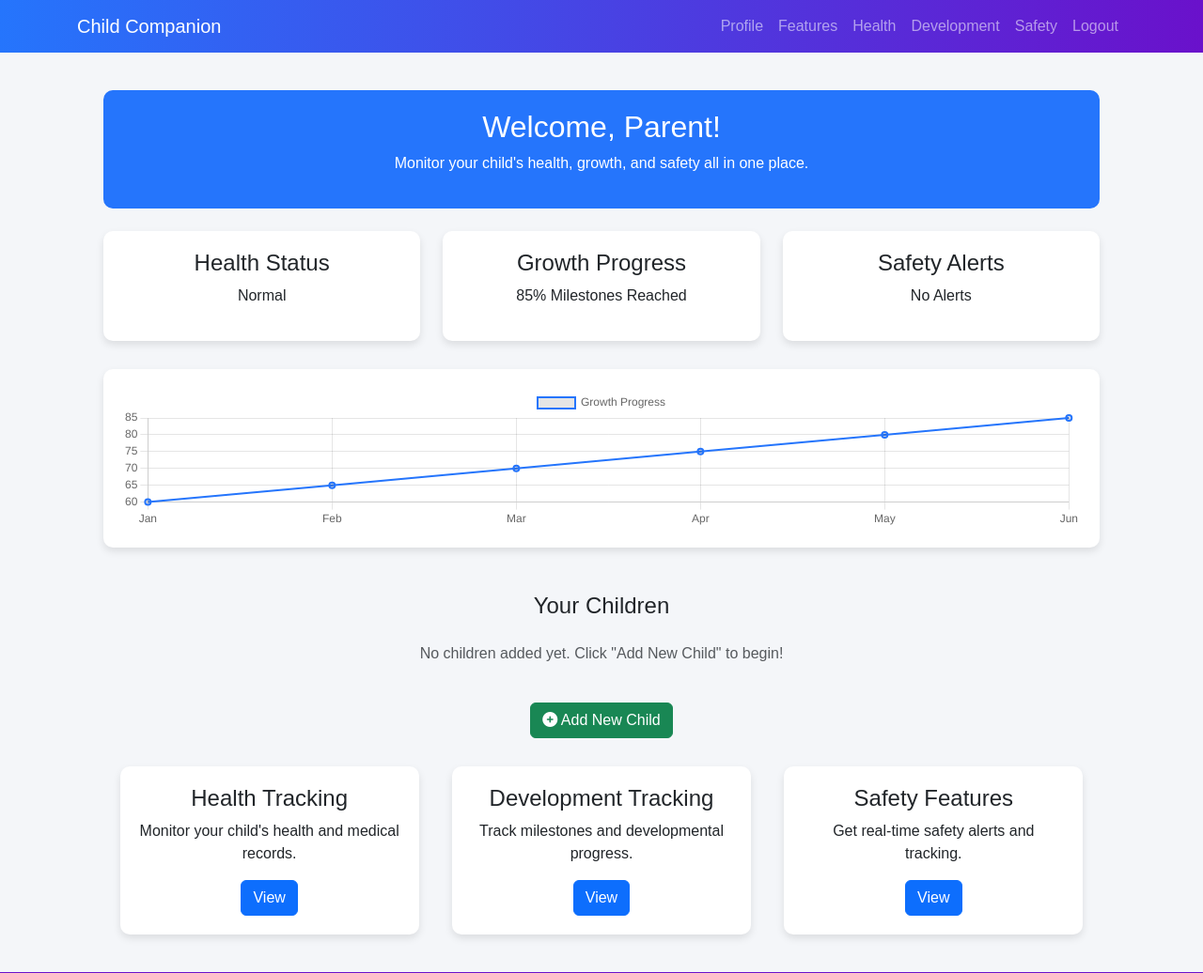
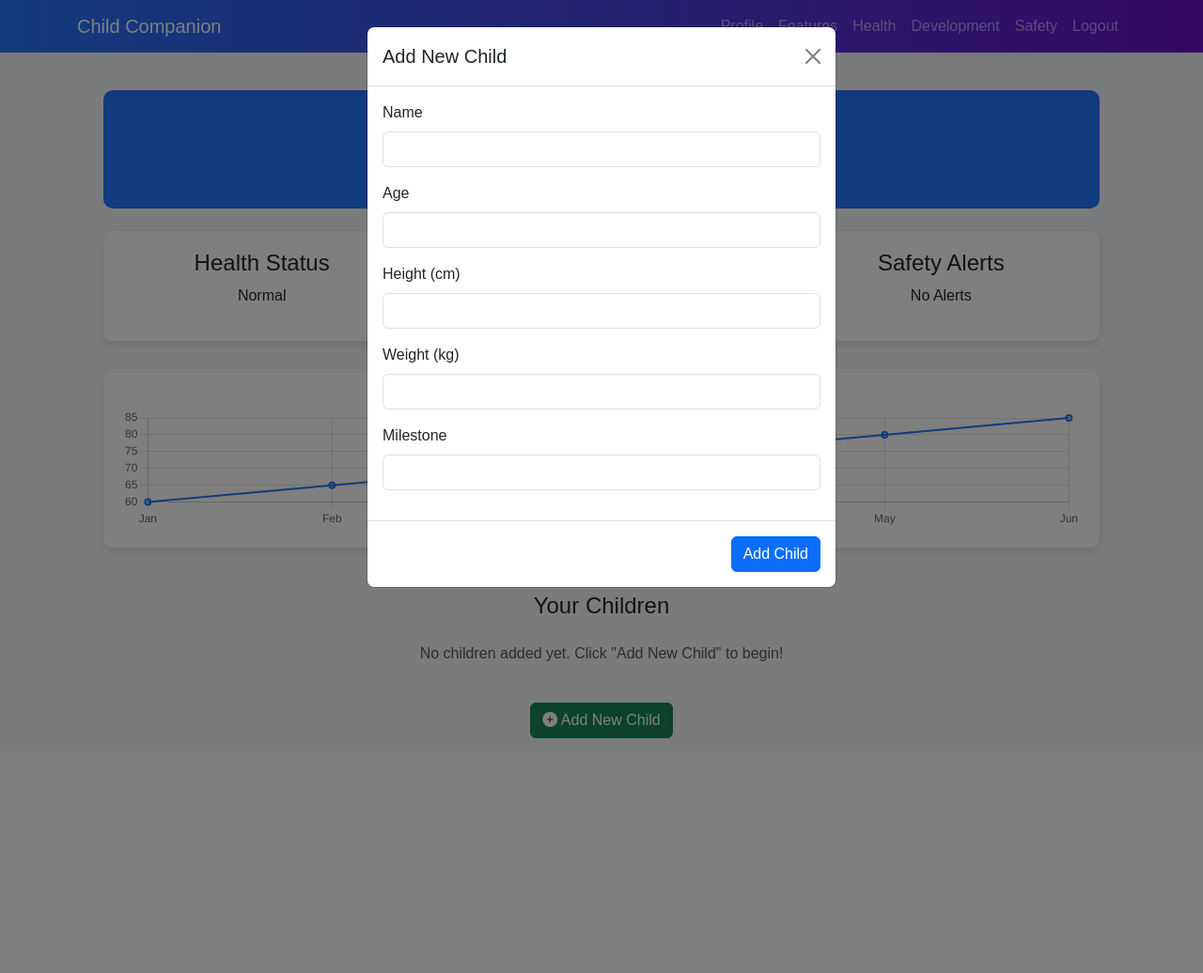
Before and after one commit to Yuvikaa10/Uptrack, a Flask app: page /dashboard in a window 1280 px wide, after a click on "Add New Child". Shown: the top 1036 px of the page at 94% size. After the commit the page ends 786 px from the top, so only its background shows below. Run offline with Flask 3, Linux system fonts and the light colour scheme; a user stored in the database is signed in; some libraries are stand-ins or nearby versions.

Commit message:
add button

```diff
--- a/app.py
+++ b/app.py
@@ -56,12 +56,21 @@
 def signup():
     form = SignupForm()
     if form.validate_on_submit():
+        existing_user = User.query.filter_by(email=form.email.data).first()
+        if existing_user:
+            flash("Email already exists. Please login or use a different email.", "warning")
+            return redirect(url_for("signup"))
+
         hashed_password = generate_password_hash(form.password.data)
         new_user = User(username=form.username.data, email=form.email.data, password=hashed_password)
         db.session.add(new_user)
         db.session.commit()
         flash("Signup successful. Please login.", "success")
         return redirect(url_for("login"))
+
+    return render_template("signup.html", form=form)
+
+
     return render_template("signup.html", form=form)
 
 @app.route("/login", methods=["GET", "POST"])
--- a/templates/dashboard.html
+++ b/templates/dashboard.html
@@ -107,6 +107,46 @@
         </div>
     </div>
 </nav>
+
+<!-- Add Child Modal -->
+<div class="modal fade" id="addChildModal" tabindex="-1" aria-labelledby="addChildModalLabel" aria-hidden="true">
+    <div class="modal-dialog">
+      <div class="modal-content">
+        <form action="{{ url_for('add_child') }}" method="POST">
+          <div class="modal-header">
+            <h5 class="modal-title" id="addChildModalLabel">Add New Child</h5>
+            <button type="button" class="btn-close" data-bs-dismiss="modal" aria-label="Close"></button>
+          </div>
+          <div class="modal-body">
+            <div class="mb-3">
+              <label for="childName" class="form-label">Name</label>
+              <input type="text" class="form-control" name="name" id="childName" required>
+            </div>
+            <div class="mb-3">
+              <label for="childAge" class="form-label">Age</label>
+              <input type="number" class="form-control" name="age" id="childAge" required>
+            </div>
+            <div class="mb-3">
+              <label for="childHeight" class="form-label">Height (cm)</label>
+              <input type="number" step="0.1" class="form-control" name="height" id="childHeight" required>
+            </div>
+            <div class="mb-3">
+              <label for="childWeight" class="form-label">Weight (kg)</label>
+              <input type="number" step="0.1" class="form-control" name="weight" id="childWeight" required>
+            </div>
+            <div class="mb-3">
+              <label for="childMilestone" class="form-label">Milestone</label>
+              <input type="text" class="form-control" name="milestone" id="childMilestone">
+            </div>
+          </div>
+          <div class="modal-footer">
+            <button type="submit" class="btn btn-primary">Add Child</button>
+          </div>
+        </form>
+      </div>
+    </div>
+  </div>
+
 
 <div class="dashboard container">
     <div class="welcome">
```
Also changed, not shown: templates/edit_child.html (added, +37 -0 lines), instance/uptrack.db.
